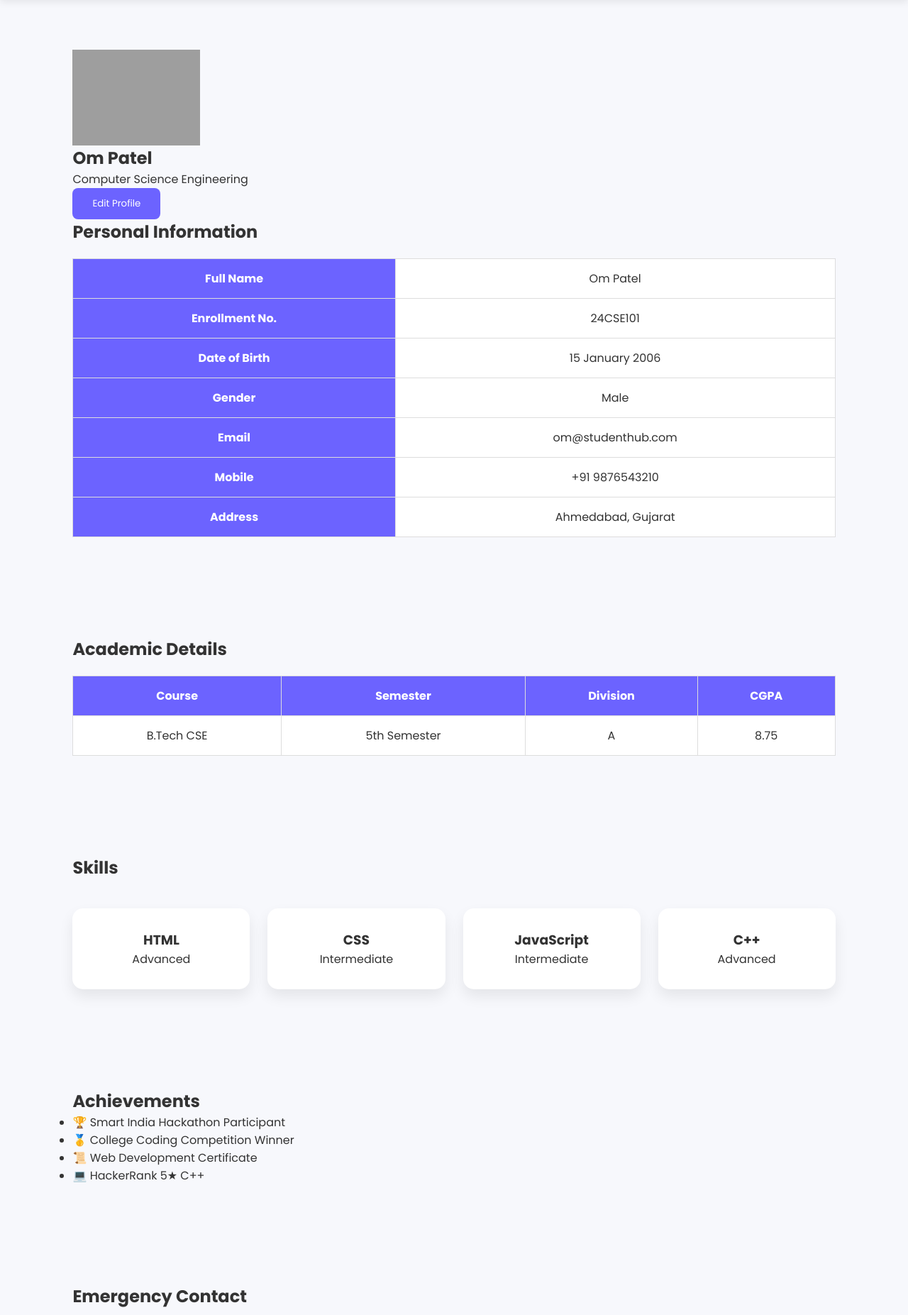
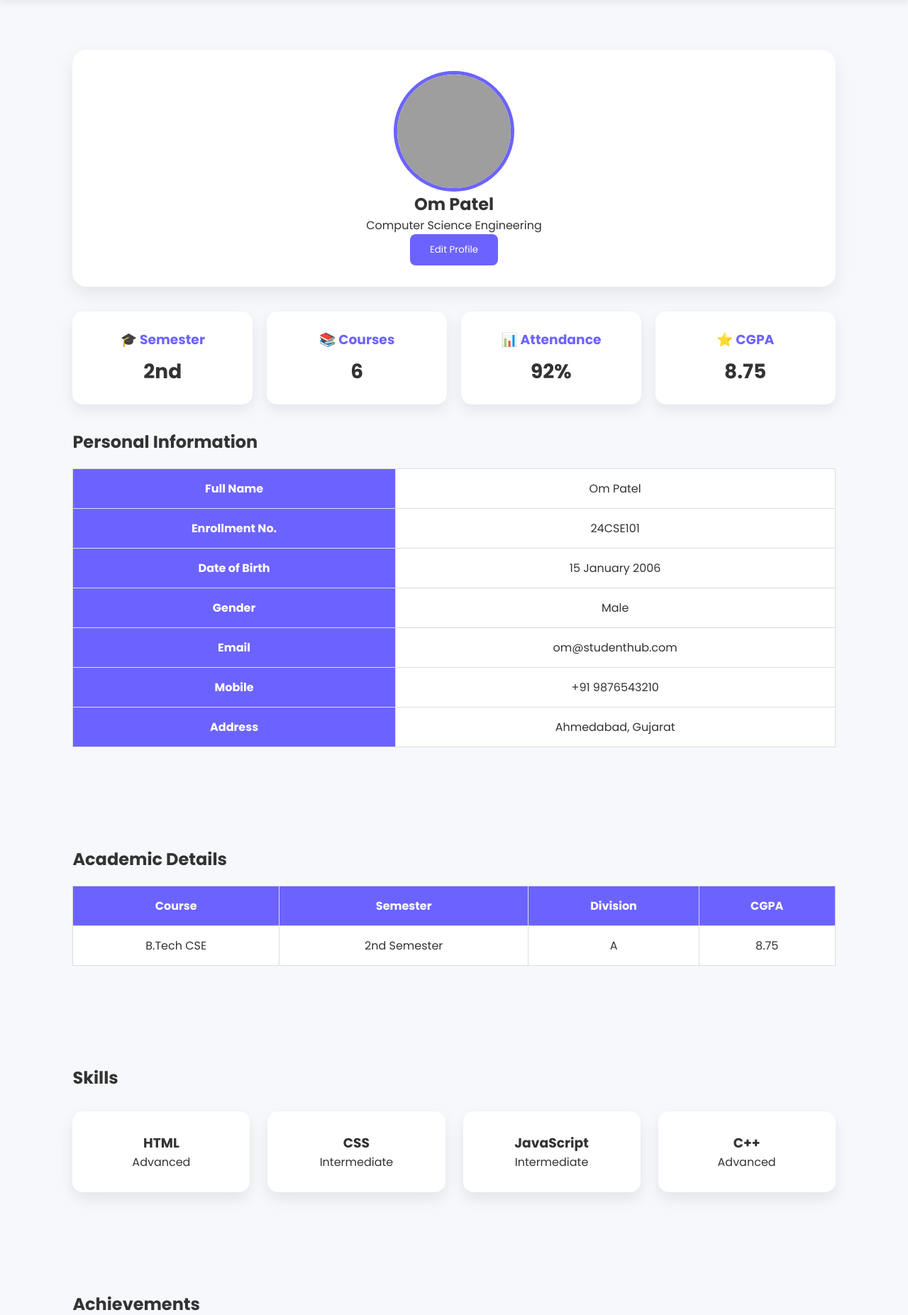
Before and after one commit to ompatel5426-cse/StudentHub._, a PHP site: page /profile.html in a window 1280 px wide. Shown: the part 75-1928 px from the top of the page at 71% size. Run offline with PHP 8.4, Linux system fonts and the light colour scheme; grey boxes are pictures that could not be loaded.

Commit message:
Update css

```diff
--- a/profile.html
+++ b/profile.html
@@ -20,12 +20,12 @@
 
     <nav>
 
-        <a href="dashboard.html">Dashboard</a>
-        <a href="profile.html">Profile</a>
-        <a href="attendance.html">Attendance</a>
-        <a href="courses.html">Courses</a>
-        <a href="results.html">Results</a>
-        <a href="login.html">Logout</a>
+        <a href="dashboard.html" class="active">Dashboard</a>
+        <a href="profile.html" class="active">Profile</a>
+        <a href="attendance.html" class="active">Attendance</a>
+        <a href="courses.html" class="active">Courses</a>
+        <a href="results.html" class="active">Results</a>
+        <a href="login.html"class="active">Logout</a>
 
     </nav>
 
@@ -46,6 +46,30 @@
         <button>Edit Profile</button>
 
     </div>
+
+    <div class="profile-stats">
+
+    <div class="stat-box">
+        <h3>🎓 Semester</h3>
+        <p>2nd</p>
+    </div>
+
+    <div class="stat-box">
+        <h3>📚 Courses</h3>
+        <p>6</p>
+    </div>
+
+    <div class="stat-box">
+        <h3>📊 Attendance</h3>
+        <p>92%</p>
+    </div>
+
+    <div class="stat-box">
+        <h3>⭐ CGPA</h3>
+        <p>8.75</p>
+    </div>
+
+</div>
 
     <div class="profile-details">
 
@@ -114,7 +138,7 @@
         <tr>
 
             <td>B.Tech CSE</td>
-            <td>5th Semester</td>
+            <td>2nd Semester</td>
             <td>A</td>
             <td>8.75</td>
 
--- a/style.css
+++ b/style.css
@@ -324,3 +324,227 @@ footer{
 .login-right button{
     width: 100%;
 }
+
+/* ===== Study Materials ===== */
+
+.materials{
+    display: grid;
+    grid-template-columns: repeat(3, 1fr);
+    gap: 30px;
+    margin-top: 40px;
+}
+
+.material-card{
+    background: #fff;
+    padding: 20px;
+    border-radius: 15px;
+    box-shadow: 0 10px 20px rgba(0,0,0,.08);
+    text-align: center;
+    transition: .3s;
+}
+
+.material-card:hover{
+    transform: translateY(-8px);
+}
+
+.material-card img{
+    width: 60px;
+    height: 60px;
+    margin: 0 auto 15px;
+}
+
+.material-card h2{
+    font-size: 24px;
+    margin-bottom: 10px;
+}
+
+.material-card p{
+    color: #666;
+    margin-bottom: 15px;
+}
+
+.material-card button{
+    width: 100%;
+}
+@media(max-width:992px){
+    .materials{
+        grid-template-columns: repeat(2,1fr);
+    }
+}
+
+@media(max-width:768px){
+    .materials{
+        grid-template-columns: 1fr;
+    }
+}
+
+/* ===== Menu Box ===== */
+
+.menu-box{
+    width:280px;
+    background:#fff;
+    padding:20px;
+    border-radius:15px;
+    box-shadow:0 10px 20px rgba(0,0,0,.08);
+}
+
+.menu-box h2{
+    margin-bottom:15px;
+    font-size:30px;
+}
+
+.menu-list{
+    list-style:none;
+}
+
+.menu-list li{
+    margin:12px 0;
+}
+
+.menu-list a{
+    display:block;
+    padding:10px 15px;
+    border-radius:8px;
+    color:#333;
+    font-size:20px;
+    transition:.3s;
+}
+
+.menu-list a:hover{
+    background:#6C63FF;
+    color:#fff;
+    padding-left:20px;
+}
+
+/* ===== Small Menu Boxes ===== */
+
+.menu-list{
+    list-style: none;
+    padding: 0;
+}
+
+.menu-list li{
+    margin: 10px 0;
+}
+
+.menu-list a{
+    display: block;
+    background: #fff;
+    padding: 12px 15px;
+    border-radius: 10px;
+    box-shadow: 0 4px 10px rgba(0,0,0,0.08);
+    color: #333;
+    font-size: 18px;
+    font-weight: 500;
+    transition: 0.3s;
+}
+
+.menu-list a:hover{
+    background:#6C63FF;
+    color:#fff;
+    transform:translateX(10px) scale(1.03);
+    box-shadow:0 10px 20px rgba(108,99,255,.35);
+}
+
+.menu-list a::before{
+    content:"";
+    position:absolute;
+    left:0;
+    top:0;
+    width:5px;
+    height:100%;
+    background:#fff;
+    transform:scaleY(0);
+    transition:.3s;
+}
+
+.menu-list a:hover::before{
+    transform:scaleY(1);
+}
+
+/* ===== Dashboard Layout ===== */
+
+.dashboard{
+    display: flex;
+    align-items: flex-start;
+    gap: 30px;
+    padding: 30px;
+}
+
+/* Sidebar */
+
+.menu-box{
+    width: 280px;
+    flex-shrink: 0;
+}
+
+/* Main Content */
+
+.content{
+    flex: 1;
+}
+
+/* Statistics Cards */
+
+.cards{
+    display: grid;
+    grid-template-columns: repeat(4, 1fr);
+    gap: 25px;
+    margin-top: 30px;
+}
+
+.card{
+    background: #fff;
+    padding: 30px;
+    border-radius: 15px;
+    text-align: center;
+    box-shadow: 0 10px 20px rgba(0,0,0,.08);
+}
+
+/* ===== Profile Page ===== */
+.profile-card{
+    background:#fff;
+    border-radius:20px;
+    padding:30px;
+    text-align:center;
+    box-shadow:0 10px 25px rgba(0,0,0,.08);
+}
+
+.profile-card img{
+    width:170px;
+    height:170px;
+    border-radius:50%;
+    object-fit:cover;
+    border:5px solid #6C63FF;
+    margin:auto;
+}
+
+.profile-stats{
+    display:grid;
+    grid-template-columns:repeat(4,1fr);
+    gap:20px;
+    margin:35px 0;
+}
+
+.stat-box{
+    background:#fff;
+    padding:25px;
+    border-radius:15px;
+    text-align:center;
+    box-shadow:0 8px 20px rgba(0,0,0,.08);
+    transition:.3s;
+}
+
+.stat-box:hover{
+    transform:translateY(-8px);
+}
+
+.stat-box h3{
+    color:#6C63FF;
+    margin-bottom:10px;
+}
+
+.stat-box p{
+    font-size:28px;
+    font-weight:bold;
+}
```
Also changed, not shown: dashboard.html (+4 -14 lines), results.html (line endings or trailing spaces).
